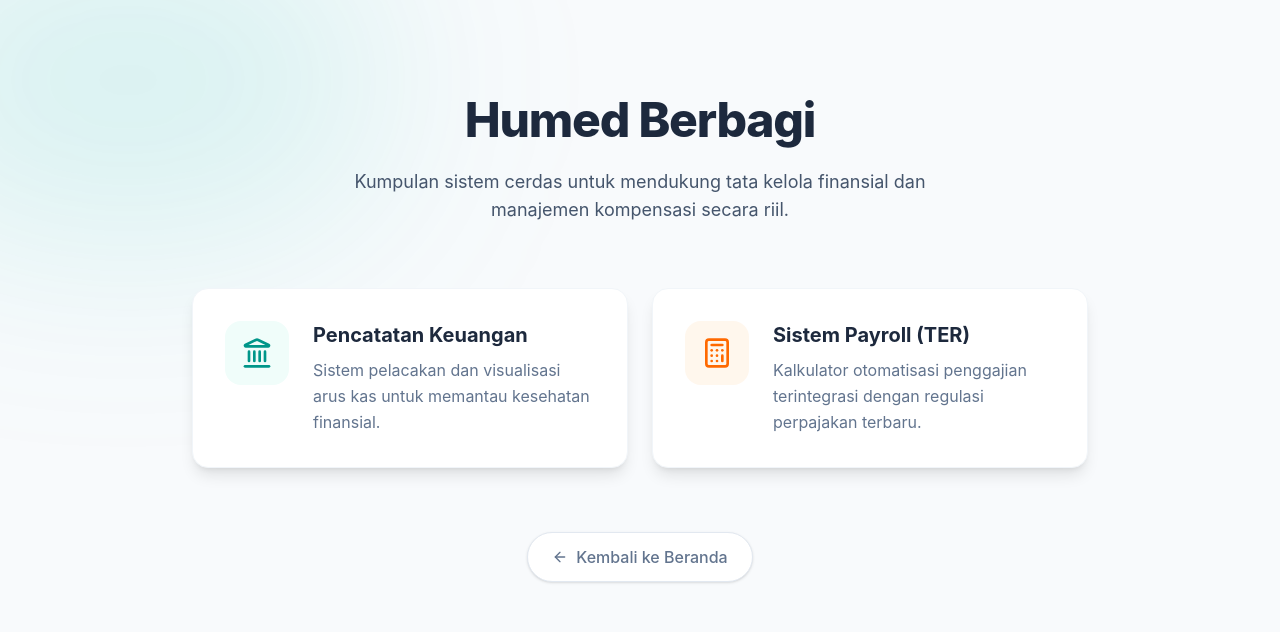
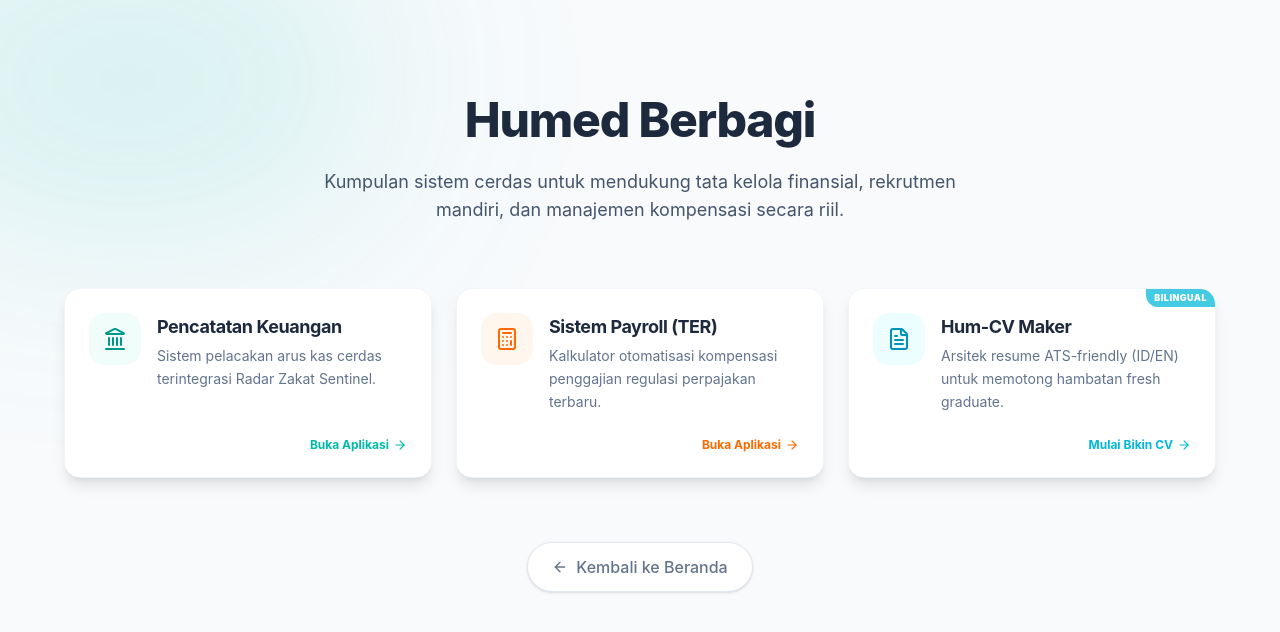
Before and after one commit to lifepageid-ops/humaidiiskandar-portfolio, a React (Vite) app: page /humed-berbagi in a window 1280 px wide. Shown: the top 632 px of the page. Built offline with nearby package versions, Linux system fonts and the light colour scheme.

Commit message:
Update App.tsx

```diff
--- a/src/App.tsx
+++ b/src/App.tsx
@@ -1,7 +1,8 @@
 import { useState, useEffect } from "react";
 import { motion, AnimatePresence } from "framer-motion";
 import { BrowserRouter as Router, Routes, Route, Link } from "react-router-dom";
-import { BookOpen, LayoutGrid, Calculator, Landmark, ArrowRight, ArrowLeft } from "lucide-react";
+// 🌟 BARU: Ditambahkan ikon 'FileText' untuk representasi CV ATS lo
+import { BookOpen, LayoutGrid, Calculator, Landmark, ArrowRight, ArrowLeft, FileText } from "lucide-react";
 
 // --- Komponen Portofolio Asli ---
 import Navbar from "./components/Navbar";
@@ -20,10 +21,11 @@ import FloatingContact from "./components/FloatingContact";
 // --- Aplikasi Ekosistem ---
 import FinanceApp from './modules/finance/src/App';
 import PayrollApp from './modules/payroll/src/App';
+import CVApp from './modules/cv-generator/CVApp'; // 🌟 BARU: IMPORT MESIN GENERATOR CV LO DI SINI BRE!
 import { FinanceGate } from './components/FinanceGate'; // Pengunci Premium Psikologis Gen Z
 
 // ==========================================
-// 1. KOMPONEN HALAMAN HUMED BERBAGI
+// 1. KOMPONEN HALAMAN HUMED BERBAGI (3-APPS UPGRADED GRID)
 // ==========================================
 const HumedBerbagi = () => (
   <div className="min-h-screen bg-slate-50 dark:bg-slate-950 flex flex-col items-center pt-24 p-6 font-sans transition-colors duration-300 relative overflow-hidden">
@@ -33,36 +35,68 @@ const HumedBerbagi = () => (
     <motion.div initial={{ opacity: 0, y: -20 }} animate={{ opacity: 1, y: 0 }} className="max-w-4xl w-full text-center mb-16 relative z-10">
       <h1 className="text-4xl md:text-5xl font-extrabold text-slate-800 dark:text-slate-100 mb-6 tracking-tight">Humed Berbagi</h1>
       <p className="text-slate-600 dark:text-slate-400 text-lg max-w-2xl mx-auto">
-        Kumpulan sistem cerdas untuk mendukung tata kelola finansial dan manajemen kompensasi secara riil.
+        Kumpulan sistem cerdas untuk mendukung tata kelola finansial, rekrutmen mandiri, dan manajemen kompensasi secara riil.
       </p>
     </motion.div>
 
+    {/* 🌟 UBAH: Layout grid di-upgrade menjadi 3 kolom (lg:grid-cols-3) dan max-w diperluas ke 6xl */}
     <motion.div
       initial={{ opacity: 0 }} animate={{ opacity: 1 }} transition={{ staggerChildren: 0.2 }}
-      className="grid md:grid-cols-2 gap-6 w-full max-w-4xl mb-16 relative z-10"
+      className="grid grid-cols-1 md:grid-cols-2 lg:grid-cols-3 gap-6 w-full max-w-6xl mb-16 relative z-10 text-left"
     >
-      <Link to="/humed-berbagi/finance" className="bg-white dark:bg-slate-900 rounded-2xl p-8 shadow-lg hover:shadow-xl border border-slate-100 dark:border-slate-800 flex items-start gap-6 transition-all hover:border-teal-400 dark:hover:border-teal-500 hover:-translate-y-1 group">
-        <div className="p-4 bg-teal-50 dark:bg-teal-900/50 rounded-2xl group-hover:scale-110 transition-transform">
-          <Landmark className="text-teal-600 dark:text-teal-400 w-8 h-8" />
+      {/* CARD 1: FINANCE APP */}
+      <Link to="/humed-berbagi/finance" className="bg-white dark:bg-slate-900 rounded-2xl p-6 shadow-lg hover:shadow-xl border border-slate-100 dark:border-slate-800 flex flex-col justify-between items-start gap-4 transition-all hover:border-teal-400 dark:hover:border-teal-500 hover:-translate-y-1 group cursor-pointer">
+        <div className="flex items-start gap-4">
+          <div className="p-3.5 bg-teal-50 dark:bg-teal-900/50 rounded-2xl group-hover:scale-110 transition-transform shrink-0">
+            <Landmark className="text-teal-600 dark:text-teal-400 w-6 h-6" />
+          </div>
+          <div>
+            <h3 className="font-bold text-slate-800 dark:text-slate-100 text-lg mb-1 tracking-tight">Pencatatan Keuangan</h3>
+            <p className="text-slate-500 dark:text-slate-400 text-xs sm:text-sm leading-relaxed">Sistem pelacakan arus kas cerdas terintegrasi Radar Zakat Sentinel.</p>
+          </div>
         </div>
-        <div className="text-left">
-          <h3 className="font-bold text-slate-800 dark:text-slate-100 text-xl mb-2">Pencatatan Keuangan</h3>
-          <p className="text-slate-500 dark:text-slate-400 leading-relaxed">Sistem pelacakan dan visualisasi arus kas untuk memantau kesehatan finansial.</p>
+        <div className="w-full text-right text-xs font-bold text-teal-500 dark:text-teal-400 flex items-center justify-end gap-1 group-hover:translate-x-1 transition-transform pt-2">
+          Buka Aplikasi <ArrowRight className="w-3.5 h-3.5" />
         </div>
       </Link>
 
-      <Link to="/humed-berbagi/payroll" className="bg-white dark:bg-slate-900 rounded-2xl p-8 shadow-lg hover:shadow-xl border border-slate-100 dark:border-slate-800 flex items-start gap-6 transition-all hover:border-orange-400 dark:hover:border-orange-500 hover:-translate-y-1 group">
-        <div className="p-4 bg-orange-50 dark:bg-orange-900/50 rounded-2xl group-hover:scale-110 transition-transform">
-          <Calculator className="text-orange-500 dark:text-orange-400 w-8 h-8" />
+      {/* CARD 2: PAYROLL APP */}
+      <Link to="/humed-berbagi/payroll" className="bg-white dark:bg-slate-900 rounded-2xl p-6 shadow-lg hover:shadow-xl border border-slate-100 dark:border-slate-800 flex flex-col justify-between items-start gap-4 transition-all hover:border-orange-400 dark:hover:border-orange-500 hover:-translate-y-1 group cursor-pointer">
+        <div className="flex items-start gap-4">
+          <div className="p-3.5 bg-orange-50 dark:bg-orange-900/50 rounded-2xl group-hover:scale-110 transition-transform shrink-0">
+            <Calculator className="text-orange-500 dark:text-orange-400 w-6 h-6" />
+          </div>
+          <div>
+            <h3 className="font-bold text-slate-800 dark:text-slate-100 text-lg mb-1 tracking-tight">Sistem Payroll (TER)</h3>
+            <p className="text-slate-500 dark:text-slate-400 text-xs sm:text-sm leading-relaxed">Kalkulator otomatisasi kompensasi penggajian regulasi perpajakan terbaru.</p>
+          </div>
         </div>
-        <div className="text-left">
-          <h3 className="font-bold text-slate-800 dark:text-slate-100 text-xl mb-2">Sistem Payroll (TER)</h3>
-          <p className="text-slate-500 dark:text-slate-400 leading-relaxed">Kalkulator otomatisasi penggajian terintegrasi dengan regulasi perpajakan terbaru.</p>
+        <div className="w-full text-right text-xs font-bold text-orange-500 dark:text-orange-400 flex items-center justify-end gap-1 group-hover:translate-x-1 transition-transform pt-2">
+          Buka Aplikasi <ArrowRight className="w-3.5 h-3.5" />
+        </div>
+      </Link>
+
+      {/* 🌟 CARD 3 BARU: CV GENERATOR SYSTEM (PREMIUM DESIGN ACCENT) */}
+      <Link to="/humed-berbagi/cv-generator" className="bg-white dark:bg-slate-900 rounded-2xl p-6 shadow-lg hover:shadow-xl border border-slate-100 dark:border-slate-800 flex flex-col justify-between items-start gap-4 transition-all hover:border-cyan-400 dark:hover:border-cyan-500 hover:-translate-y-1 group cursor-pointer relative overflow-hidden">
+        {/* Badge Penarik Perhatian */}
+        <div className="absolute top-0 right-0 bg-cyan-500 text-white text-[9px] font-black px-2 py-0.5 rounded-bl-xl uppercase tracking-wider animate-pulse">Bilingual</div>
+
+        <div className="flex items-start gap-4">
+          <div className="p-3.5 bg-cyan-50 dark:bg-cyan-900/50 rounded-2xl group-hover:scale-110 transition-transform shrink-0">
+            <FileText className="text-cyan-600 dark:text-cyan-400 w-6 h-6" />
+          </div>
+          <div>
+            <h3 className="font-bold text-slate-800 dark:text-slate-100 text-lg mb-1 tracking-tight">Hum-CV Maker</h3>
+            <p className="text-slate-500 dark:text-slate-400 text-xs sm:text-sm leading-relaxed">Arsitek resume ATS-friendly (ID/EN) untuk memotong hambatan fresh graduate.</p>
+          </div>
+        </div>
+        <div className="w-full text-right text-xs font-bold text-cyan-500 dark:text-cyan-400 flex items-center justify-end gap-1 group-hover:translate-x-1 transition-transform pt-2">
+          Mulai Bikin CV <ArrowRight className="w-3.5 h-3.5" />
         </div>
       </Link>
     </motion.div>
 
-    <Link to="/" className="text-slate-500 dark:text-slate-400 hover:text-teal-600 dark:hover:text-teal-400 font-medium transition-colors flex items-center px-6 py-3 bg-white dark:bg-slate-900 rounded-full shadow-sm border border-slate-200 dark:border-slate-800 relative z-10">
+    <Link to="/" className="text-slate-500 dark:text-slate-400 hover:text-teal-600 dark:hover:text-teal-400 font-medium transition-colors flex items-center px-6 py-3 bg-white dark:bg-slate-900 rounded-full shadow-sm border border-slate-200 dark:border-slate-800 relative z-10 cursor-pointer">
       <ArrowLeft className="w-4 h-4 mr-2" /> Kembali ke Beranda
     </Link>
   </div>
@@ -78,14 +112,14 @@ const Bacain = () => (
     <p className="text-slate-600 dark:text-slate-400 text-lg mb-10 max-w-md leading-relaxed">
       Ruang literasi digital ini sedang dalam tahap perakitan. Segera hadir untuk memberikan wawasan mendalam bagi Anda.
     </p>
-    <Link to="/" className="px-8 py-4 bg-slate-900 dark:bg-slate-100 text-white dark:text-slate-900 rounded-full hover:bg-slate-800 dark:hover:bg-white transition-colors shadow-lg font-bold flex items-center">
+    <Link to="/" className="px-8 py-4 bg-slate-900 dark:bg-slate-100 text-white dark:text-slate-900 rounded-full hover:bg-slate-800 dark:hover:bg-white transition-colors shadow-lg font-bold flex items-center cursor-pointer">
       <ArrowLeft className="w-5 h-5 mr-2" /> Kembali ke Beranda
     </Link>
   </div>
 );
 
 // ==========================================
-// 3. KOMPONEN UTAMA (APP RENDERER)
+// 3. KOMPONEN UTAMA (APP RENDERER CORE)
 // ==========================================
 export default function App() {
   const [isDarkMode, setIsDarkMode] = useState(false);
@@ -196,9 +230,6 @@ export default function App() {
           <Navbar isDarkMode={isDarkMode} toggleDarkMode={toggleDarkMode} />
           <main className="flex-grow">
             <Hero onViewProjects={handleViewProjects} onContactMe={handleContactMe} onDownloadCV={() => setIsCVOpen(true)} />
-
-            {/* SEGMEN EKOSISTEM LAMA DI SINI SUDAH RESMI DIHAPUS & BERSIH BRE */}
-
             <About />
             <Experience />
             <Skills />
@@ -223,6 +254,10 @@ export default function App() {
         {/* Jalur finance diamankan gembok premium psikologis */}
         <Route path="/humed-berbagi/finance" element={<FinanceGate><FinanceApp /></FinanceGate>} />
         <Route path="/humed-berbagi/payroll" element={<PayrollApp />} />
+
+        {/* 🌟 BARU: MENDAFTARKAN JALUR RUTE UNTUK REKTOR CV MAKER SUTIKAN LO DI SINI BRE! */}
+        <Route path="/humed-berbagi/cv-generator" element={<CVApp />} />
+
         <Route path="/bacain" element={<Bacain />} />
       </Routes>
     </Router>
```
